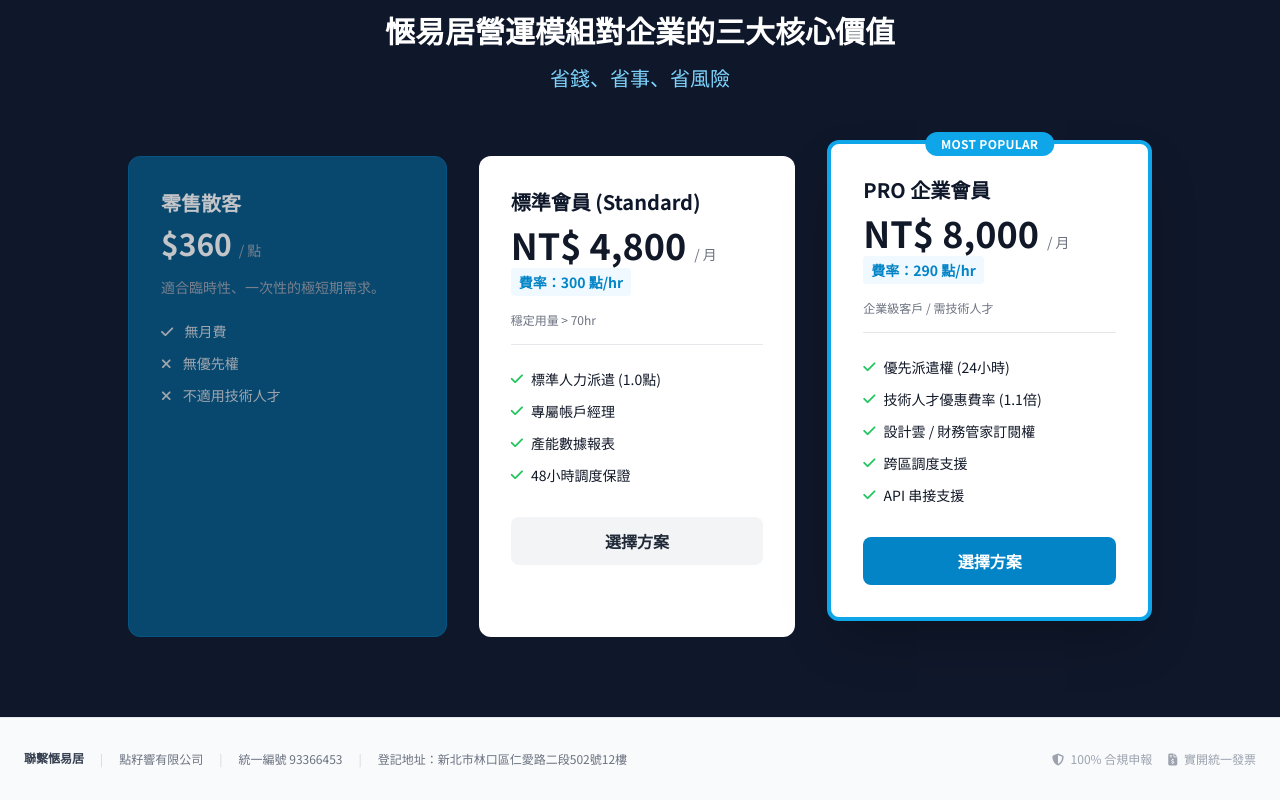
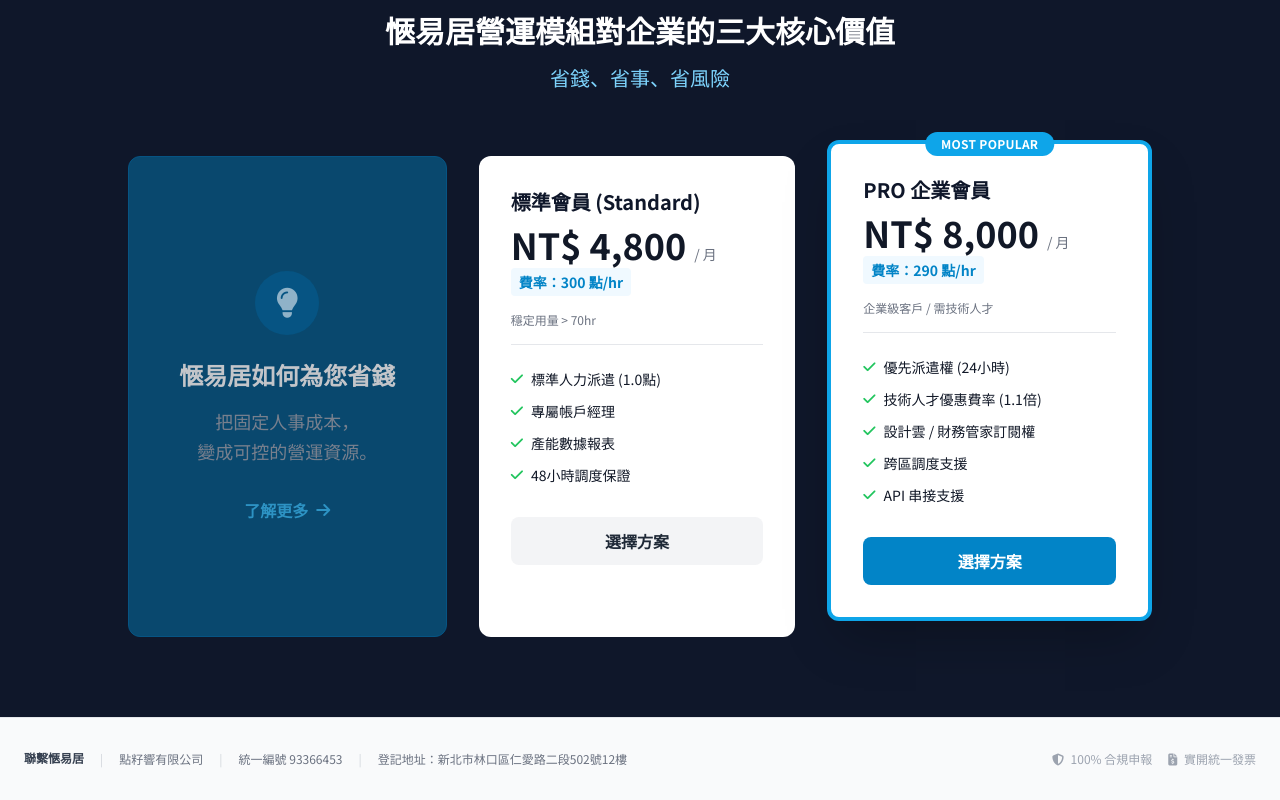
Before and after one commit to chentony882266/doclick, a React (Vite) app: page /business in a window 1280 px wide. Shown: the part 3131-3931 px from the top of the page. Built offline with nearby package versions, Linux system fonts and the light colour scheme.

Commit message:
feat: replace retail card with gemini promo link

```diff
--- a/src/components/BusinessPage.jsx
+++ b/src/components/BusinessPage.jsx
@@ -328,16 +328,24 @@ const BusinessPage = ({ onBack }) => {
                     </div>
                     <div className="flex flex-col md:flex-row justify-center gap-8 max-w-5xl mx-auto">
                         {/* Non-Member */}
-                        <div className="bg-biz-800 p-8 rounded-xl border border-biz-700 flex-1 opacity-75">
-                            <h3 className="text-xl font-bold mb-2">零售散客</h3>
-                            <div className="text-3xl font-bold mb-4">$360 <span className="text-sm font-normal text-gray-400">/ 點</span></div>
-                            <p className="text-sm text-gray-400 mb-6">適合臨時性、一次性的極短期需求。</p>
-                            <ul className="text-sm space-y-3 mb-8 text-gray-300">
-                                <li><i className="fas fa-check mr-2"></i> 無月費</li>
-                                <li><i className="fas fa-times mr-2"></i> 無優先權</li>
-                                <li><i className="fas fa-times mr-2"></i> 不適用技術人才</li>
-                            </ul>
-                        </div>
+                        {/* How We Save You Money Link */}
+                        <a
+                            href="https://gemini.google.com/share/97a3c340c62a"
+                            target="_blank"
+                            rel="noopener noreferrer"
+                            className="bg-biz-800 p-8 rounded-xl border border-biz-700 flex-1 opacity-75 hover:opacity-100 transition-all hover:scale-[1.02] cursor-pointer flex flex-col items-center justify-center group"
+                        >
+                            <div className="w-16 h-16 bg-biz-700 rounded-full flex items-center justify-center mb-6 group-hover:bg-biz-600 transition-colors">
+                                <i className="fas fa-lightbulb text-3xl text-biz-200 group-hover:text-white"></i>
+                            </div>
+                            <h3 className="text-2xl font-bold mb-4 text-center group-hover:text-biz-200">愜易居如何為您省錢</h3>
+                            <p className="text-lg text-gray-400 text-center leading-relaxed group-hover:text-gray-200">
+                                把固定人事成本，<br />變成可控的營運資源。
+                            </p>
+                            <div className="mt-8 text-biz-400 font-bold group-hover:text-white flex items-center">
+                                了解更多 <i className="fas fa-arrow-right ml-2 group-hover:translate-x-1 transition-transform"></i>
+                            </div>
+                        </a>
 
                         {PRICING_PLANS.map((plan, idx) => (
                             <div key={idx} className={`bg-white text-gray-900 p-8 rounded-xl flex-1 relative ${plan.isPopular ? 'transform md:-translate-y-4 shadow-2xl border-4 border-biz-500' : ''}`}>
```
